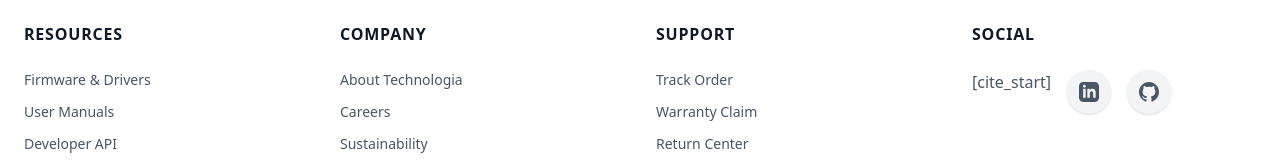
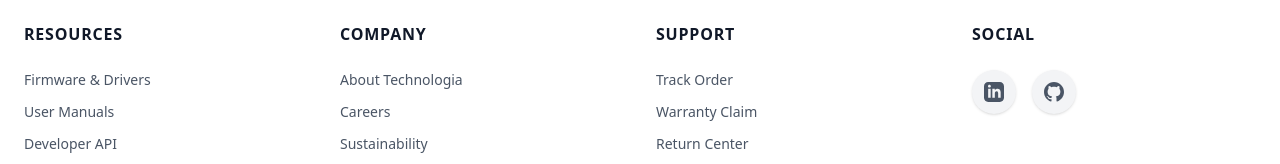
Before and after one commit to Ashu-Shukla-1309/Technologia, a React (Vite) app in the folder client/: page / in a window 1280 px wide. Shown: the part 1544-1708 px from the top of the page. Built offline with nearby package versions, Linux system fonts and the light colour scheme; no server answers.

Commit message:
Adding remaining links

```diff
--- a/client/src/components/Footer.jsx
+++ b/client/src/components/Footer.jsx
@@ -22,7 +22,6 @@ const Footer = () => {
           <div>
             <h3 className="text-gray-900 font-black mb-6 uppercase tracking-wider">Company</h3>
             <ul className="space-y-3 text-sm">
-              {/* 🚀 Internal routing for professional project navigation */}
               <li><Link to="/" className="hover:text-blue-600 transition">About Technologia</Link></li>
               <li><Link to="/profile" className="hover:text-blue-600 transition">Careers</Link></li>
               <li className="hover:text-blue-600 cursor-pointer transition">Sustainability</li>
@@ -34,7 +33,6 @@ const Footer = () => {
           <div>
             <h3 className="text-gray-900 font-black mb-6 uppercase tracking-wider">Support</h3>
             <ul className="space-y-3 text-sm">
-              {/* 🚀 Direct access to tracking and account support */}
               <li><Link to="/orders" className="hover:text-blue-600 transition">Track Order</Link></li>
               <li className="hover:text-blue-600 cursor-pointer transition">Warranty Claim</li>
               <li className="hover:text-blue-600 cursor-pointer transition">Return Center</li>
@@ -46,7 +44,6 @@ const Footer = () => {
           <div>
             <h3 className="text-gray-900 font-black mb-6 uppercase tracking-wider">Social</h3>
             <div className="flex gap-4">
-              [cite_start]{/* 🚀 Verified External Links [cite: 22] */}
               <a
                 href="https://www.linkedin.com/in/ashutoshshukla1309/"
                 target="_blank"
```
